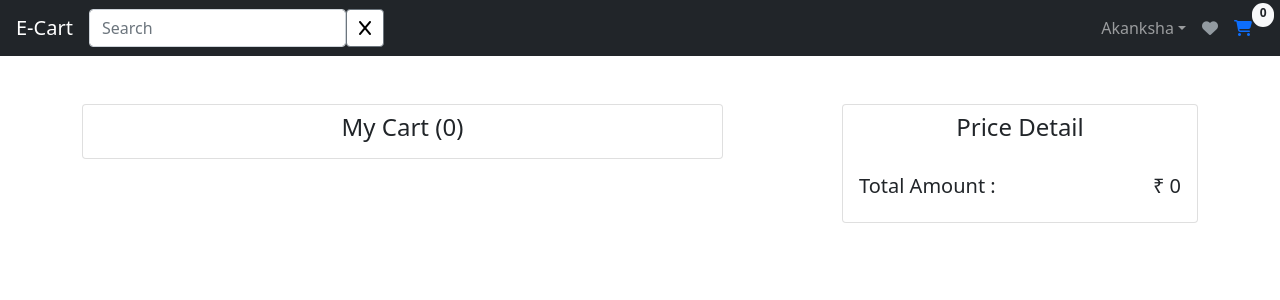
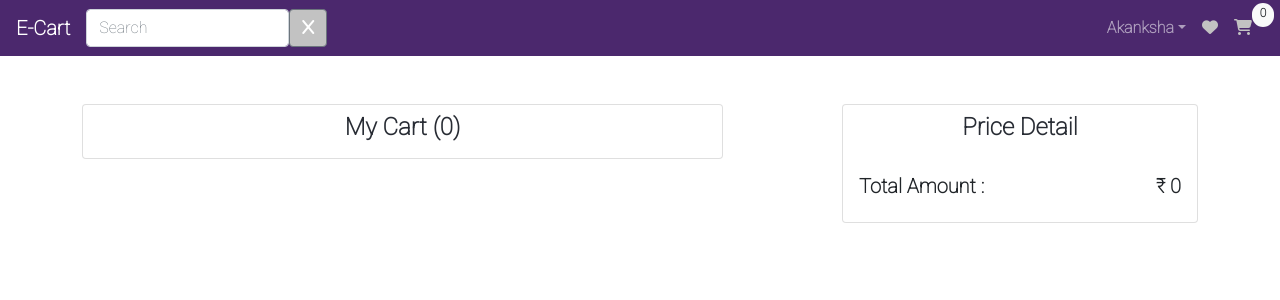
Before and after one commit to AkankshaRajauria/Assignment1, a React (Create React App) app: page /cart in a window 1280 px wide. Shown: the top 300 px of the page. Built offline with nearby package versions, Linux system fonts and the light colour scheme.

Commit message:
Api-Integration-and-Skeleton

```diff
--- a/package.json
+++ b/package.json
@@ -6,6 +6,7 @@
     "@testing-library/jest-dom": "^5.14.1",
     "@testing-library/react": "^11.2.7",
     "@testing-library/user-event": "^12.8.3",
+    "axios": "^0.22.0",
     "bootstrap": "^5.1.1",
     "react": "^17.0.2",
     "react-bootstrap": "^2.0.0-rc.0",
@@ -15,6 +16,7 @@
     "react-redux": "^7.2.5",
     "react-router-dom": "^5.3.0",
     "react-scripts": "4.0.3",
+    "react-toastify": "^8.0.3",
     "redux": "^4.1.1",
     "redux-devtools-extension": "^2.13.9",
     "web-vitals": "^1.1.2"
--- a/public/index.html
+++ b/public/index.html
@@ -10,6 +10,9 @@
       content="Web site created using create-react-app"
     />
     <link rel="apple-touch-icon" href="%PUBLIC_URL%/logo192.png" />
+    <link rel="preconnect" href="https://fonts.googleapis.com">
+    <link rel="preconnect" href="https://fonts.gstatic.com" crossorigin>
+    <link href="https://fonts.googleapis.com/css2?family=Roboto:wght@100&display=swap" rel="stylesheet">
     <!--
       manifest.json provides metadata used when your web app is installed on a
       user's mobile device or desktop. See https://developers.google.com/web/fundamentals/web-app-manifest/
--- a/src/App.css
+++ b/src/App.css
@@ -1,4 +1,17 @@
-
+.fonts
+{
+  font-family: 'Roboto', sans-serif;
+  font-weight: bold;
+}
+h5
+{
+  font-weight: bolder!important;
+}
+.heading-font
+{
+  font-weight: bolder!important;
+  color: #282c34;
+}
 .App {
   text-align: center;
 }
--- a/src/App.js
+++ b/src/App.js
@@ -8,7 +8,7 @@ import Home from "./components/Home";
 function App() {
   return (
     <BrowserRouter>
-      <div>
+      <div className="fonts">
         <Switch>
           <Route exact path="/" component={Home}/>
           <Route exact path="/cart" component={Cart}/>
--- a/src/components/Cart.jsx
+++ b/src/components/Cart.jsx
@@ -2,9 +2,10 @@ import React, {useState, useEffect} from "react";
 import { Card, Button, Container, Row, Col, Form } from "react-bootstrap";
 import { useSelector, useDispatch} from "react-redux";
 import {decrement, increment, removeFromCart} from '../actions/index';
-// import { addToCart , adjustQty} from "../actions/index";
 import Header from "./Header";
 import { connect } from "react-redux";
+import { ToastContainer, toast } from 'react-toastify';
+import 'react-toastify/dist/ReactToastify.css';
 
 const Cart = ({cart, product}) => {
   const [inputData, setInputData] = useState("");
@@ -14,10 +15,15 @@ const Cart = ({cart, product}) => {
   const [totalPrice, setTotalPrice] = useState(0);
   const [totalItems, setTotalItems] = useState(0);
   const [input, setInput] = useState(product.quantity);
+  const notify = () => {
+    toast.success("Item Removed from the Cart",{position: "top-center", theme: "colored"})
+  };
+
 
   const onChangeHandler = (e) => {
     console.log(e.target.value);
   }
+
   // const incrementHandler= (e) => {
   //   console.log(e.target.value);
   // }
@@ -47,13 +53,13 @@ const Cart = ({cart, product}) => {
   }, [cart, totalPrice, totalItems, setTotalPrice, setTotalItems])
 
   return (
-    <div>
+    <>
       <Header />
       <Container className="mt-5">
         <Row>
           <Col sm={7}>
             <Card>
-              <h4 className="text-center p-2">My Cart ({totalItems})</h4>
+              <h4 className="text-center p-2 heading-font">My Cart ({totalItems})</h4>
               {list.map((element) => {
                 return (
                   <Row className="p-3">
@@ -61,26 +67,31 @@ const Cart = ({cart, product}) => {
                       <Card>
                         <Card.Img
                           variant="top"
-                          src={element.id.image}
+                          src={element.id.product_image}
                           style={{ height: "150px" }}
                         />
                       </Card>
                     </Col>
                     <Col>
-                      <h4>{element.id.name}</h4>
+                      <h4 className="heading-font">{element.id.name}</h4>
                       <p>Price: ₹ {element.id.price} </p>
                     </Col>
 
                     <Col>
 
                       <div className="d-flex">
-                        <i className="fas fa-minus" style={{padding: "8px"}} onClick={()=> dispatch(decrement(element.id), setInput(''))}></i>
-                        <input type="text" placeholder={element.quantity} style={{ width: "40px" }}/>
-                        <i className="fas fa-plus" style={{padding: "8px"}} onClick={()=> dispatch(increment(element.id), setInput(''))}></i>
+                        <Button disabled={element.quantity > 1 ? '' : 'disabled'} variant="secondary" size="sm" onClick={()=> dispatch(decrement(element.id), setInput(''))}>
+                          <i className="fas fa-minus"></i>
+                          </Button>
+                        <input type="text" placeholder={element.quantity} style={{ width: "40px", marginLeft: "5px",marginRight: "5px" }}/>
+                        <Button variant="secondary" size="sm" onClick={()=> dispatch(increment(element.id), setInput(''))}>
+                          <i className="fas fa-plus"></i>
+                        </Button>
+
                       </div>
 
-                      <Button variant="danger" className="mt-3"  onClick={() => dispatch(removeFromCart(element.id),
-                        setInputData(''))}>
+                      <Button variant="danger" className="mt-3" onClick={() => {dispatch(removeFromCart(element.id),
+                        setInputData('')); notify()}}>
                         Delete
                       </Button>
                     </Col>
@@ -92,11 +103,11 @@ const Cart = ({cart, product}) => {
           <Col sm={1}></Col>
           <Col sm={4}>
             <Card>
-            <h4 className="text-center p-2">Price Detail</h4>
+            <h4 className="text-center p-2 heading-font">Price Detail</h4>
              {list.map((element) => {
                return (
                 <Card.Header className="d-flex justify-content-between">
-                  <h6>{element.id.name} x {element.quantity}</h6>
+                  <h6 className="heading-font">{element.id.name} x {element.quantity}</h6>
                   <p>₹ {element.id.price * element.quantity}</p>
                 </Card.Header>
                )
@@ -107,7 +118,8 @@ const Cart = ({cart, product}) => {
           </Col>
         </Row>
       </Container>
-    </div>
+      <ToastContainer/>
+    </>
   );
 };
 
--- a/src/components/Header.jsx
+++ b/src/components/Header.jsx
@@ -31,9 +31,9 @@ const Header = ({cart, onChange}) => {
 
   return (
     <div>
-      <Navbar bg="dark" expand="lg" variant="dark">
-        <Navbar.Brand href="#" className="mx-3">
-          E-Cart
+      <Navbar expand="lg" variant="dark" style={{backgroundColor:"#4b286d"}}>
+        <Navbar.Brand className="mx-3">
+        <Link to="/" style={{textDecoration: "none", color:"white"}}> E-Cart</Link>
         </Navbar.Brand>
         <Navbar.Toggle aria-controls="navbarScroll" />
         <Navbar.Collapse id="navbarScroll" className="justify-content-between">
@@ -47,28 +47,27 @@ const Header = ({cart, onChange}) => {
             />
             <Button
               variant="outline-secondary"
-              style={{ backgroundColor: "white" }}
+              style={{ backgroundColor: "#c2c2c2" }}
             >
-              <i class="fas fa-search fa-x" style={{ color: "black" }}></i>
+              <i className="fas fa-search fa-x" style={{ color: "white" }}></i>
             </Button>
           </Form>
           <Nav
             className="mr-auto my-2 my-lg-0 d-flex"
-            style={{ maxHeight: "100px" }}
             navbarScroll
-            style={{ paddingRight: "20px" }}
+            style={{ paddingRight: "20px", color: "white", maxHeight: "100px"  }}
           >
             <NavDropdown title="Akanksha" id="navbarScrollingDropdown">
               <NavDropdown.Item>My Profile</NavDropdown.Item>
             </NavDropdown>
             <Nav.Link href="#" disabled>
-              <i class="fas fa-heart" style={{ color: "#adb5bdcf" }}></i>
+              <i className="fas fa-heart" style={{ color: "#c2c2c2" }}></i>
             </Nav.Link>
             <Nav.Link>
               <Link to="/cart">
                 <i
-                  class="fas fa-shopping-cart"
-                  style={{ color: "#0d6efd", position: "relative" }}
+                  className="fas fa-shopping-cart"
+                  style={{ color: "#c2c2c2", position: "relative" }}
                 ></i>
                 <Badge
                   pill
--- a/src/components/Products.jsx
+++ b/src/components/Products.jsx
@@ -8,7 +8,7 @@ const Products = () => {
   return (
     <div>
       <div className="row p-2" style={{ backgroundColor: "lightgray" }}>
-         <Item cardData={cardData} />;
+         {/* <Item cardData={cardData} />; */}
       </div>
     </div>
   );
--- /dev/null
+++ b/src/components/Skeleton/CardSkeleton.js
@@ -0,0 +1,31 @@
+import React from "react";
+import Skeleton, { SkeletonTheme } from "react-loading-skeleton";
+import { Card, Row, Col, Button, Container } from "react-bootstrap";
+
+const CardSkeleton = () => {
+  return (
+    <div>
+          <Card className="card-4 p-2 m-3 mt-1">
+            <Skeleton square={true} height={250} width={270} />
+
+            <Card.Body>
+              <Card.Title>
+                <Skeleton />
+              </Card.Title>
+              <Card.Text>
+                <Skeleton />
+              </Card.Text>
+              <Card.Text>
+                <Skeleton />
+              </Card.Text>
+              <div className="d-flex justify-content-between">
+                <Skeleton rectangle={true} width={70} height={40} />
+                <Skeleton rectangle={true} width={70} height={40} />
+              </div>
+            </Card.Body>
+          </Card>
+    </div>
+  );
+};
+
+export default CardSkeleton;
--- a/src/index.css
+++ b/src/index.css
@@ -1,8 +1,9 @@
 body {
   margin: 0;
-  font-family: -apple-system, BlinkMacSystemFont, 'Segoe UI', 'Roboto', 'Oxygen',
+  /* font-family: -apple-system, BlinkMacSystemFont, 'Segoe UI', 'Roboto', 'Oxygen',
     'Ubuntu', 'Cantarell', 'Fira Sans', 'Droid Sans', 'Helvetica Neue',
-    sans-serif;
+    sans-serif; */
+    font-family: 'Roboto', sans-serif;
   -webkit-font-smoothing: antialiased;
   -moz-osx-font-smoothing: grayscale;
   overflow-x: hidden; background-color: #8080800f;
```
Also changed, not shown: src/components/Card.jsx (+17 -14 lines), src/components/Home.jsx (+43 -11 lines), src/reducers/cartReducer.js (+0 -7 lines), 1 other file (tests, documents, lock files or other folders).
